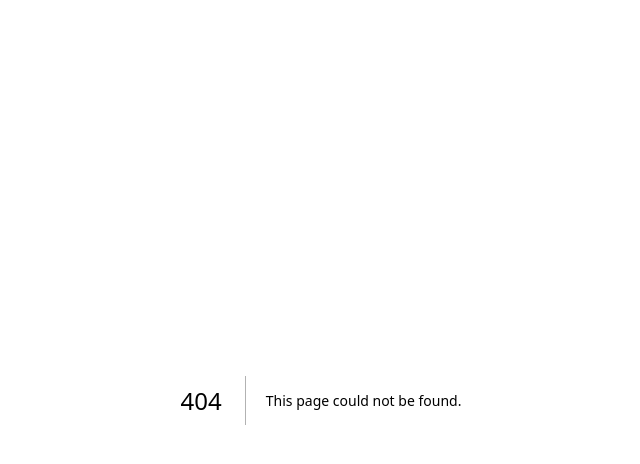
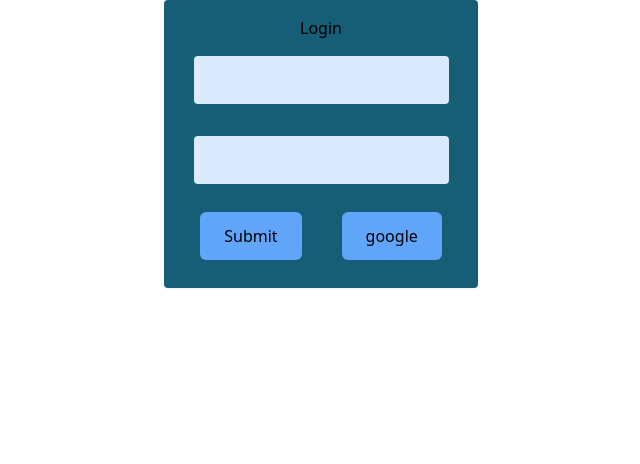
Before and after one commit to antonrejoe/Notes, a Next.js app: page /login in a window 1280 px wide. Before the commit this address had no page. Shown: the top 464 px of the page, without its empty margins (319-959 px from the left). Built offline with nearby package versions, Linux system fonts and the light colour scheme.

Commit message:
done till auth

```diff
--- a/components/Login.jsx
+++ b/components/Login.jsx
@@ -1,16 +1,16 @@
 import React from "react";
-import { account } from "../appwrite/appwriteConfig.js";
-import { Link, useNavigate } from "react-router-dom";
-import { TextField } from "@mui/material";
 import { useState } from "react";
-import "../assets/css/Login/index.css";
+import { Account, Client } from "appwrite";
+const Login = () => {
+  const client = new Client();
 
-const Login = () => {
-  const navigate = useNavigate();
+  const account = new Account(client);
+
+  client.setEndpoint("http://localhost/v1").setProject("64212d46cfb5216a4094");
 
   const googleLogin = (e) => {
     e.preventDefault();
-    account.createOAuth2Session("google", "http://localhost:4000/profile");
+    account.createOAuth2Session("google", "http://localhost:3000/profile");
   };
 
   const [user, setuser] = useState({
@@ -20,7 +20,6 @@ const Login = () => {
   const loginUser = async (e) => {
     try {
       await account.createEmailSession(user.email, user.password);
-      navigate("/profile");
       console.log(e);
     } catch (error) {
       console.log(error);
@@ -29,10 +28,11 @@ const Login = () => {
 
   return (
     <>
-      <div class="login_container">
+      <div className=" drop-shadow-sm grid place-items-center bg-cyan-800 w-fit m-auto h-fit p-4 rounded ">
         <div>Login</div>
 
         <input
+          className="m-1 my-4 p-3 bg-blue-100  rounded"
           type="text"
           name="name"
           id="name"
@@ -44,6 +44,7 @@ const Login = () => {
           }}
         />
         <input
+          className="m-1 my-4 p-3 bg-blue-100  rounded"
           type="password"
           label="password"
           name="password"
@@ -56,12 +57,21 @@ const Login = () => {
             });
           }}
         />
-        <button onClick={loginUser} class="login_btn">
-          Submit
-        </button>
-        <button onClick={googleLogin}>google</button>
+        <div>
+          <button
+            onClick={loginUser}
+            className="p-3 rounded-md bg-blue-400 mx-5 m-3 px-6"
+          >
+            Submit
+          </button>
+          <button
+            onClick={googleLogin}
+            className="p-3 rounded-md bg-blue-400 mx-5 m-3 px-6"
+          >
+            google
+          </button>
+        </div>
       </div>
-      <Link to="/signup">Don't have an account ?</Link>
     </>
   );
 };
--- a/components/Profile.jsx
+++ b/components/Profile.jsx
@@ -1,14 +1,13 @@
 import React from "react";
-import { Link, useNavigate } from "react-router-dom";
-import { account } from "../appwrite/appwriteConfig.js";
 import { useState, useEffect } from "react";
-import Signup from "./Signup";
-
-import "../assets/css/Profile/index.css";
-import TodoForm from "./TodoForm";
+import { Account, Client } from "appwrite";
 
 const Profile = () => {
-  const navigate = useNavigate();
+  const client = new Client();
+
+  const account = new Account(client);
+
+  client.setEndpoint("http://localhost/v1").setProject("64212d46cfb5216a4094");
 
   const [userDetails, setuserDetails] = useState();
   console.log(userDetails);
@@ -29,7 +28,6 @@ const Profile = () => {
   const handleLogout = async () => {
     try {
       await account.deleteSession("current");
-      navigate("/login");
     } catch (error) {
       console.log(error);
     }
@@ -39,21 +37,18 @@ const Profile = () => {
     <>
       {userDetails ? (
         <>
-          <div class="navbar">
-            <h3>{userDetails.name}</h3>
-            <button class="logout_btn" onClick={handleLogout}>
+          <div className=" grid m-0 w-screen bg-cyan-600  grid-flow-col place-items-end text-center grid-cols-1">
+            <h3 className="my-auto p-2">{userDetails.name}</h3>
+            <button className="p-4 bg-blue-500" onClick={handleLogout}>
               Logout
             </button>
           </div>
-          <TodoForm />
         </>
       ) : (
         <>
-          <div class="signUp_direct">
+          <div className="">
             <img src="/Ancient-Aliens.jpg" alt="Ancient aliens were real" />
-            <Link to="/signup">
-              consider Signing in or else aliens will take you away
-            </Link>
+            consider Signing in or else aliens will take you away
             <p> </p>
           </div>
         </>
--- a/components/Signup.jsx
+++ b/components/Signup.jsx
@@ -1,10 +1,11 @@
 import React from "react";
-import { useState, useEffect } from "react";
-import { Client, Account } from "appwrite";
-
+import { useState } from "react";
+import { Account, Client } from "appwrite";
 const client = new Client();
 
 const account = new Account(client);
+
+client.setEndpoint("http://localhost/v1").setProject("64212d46cfb5216a4094");
 
 const Signup = () => {
   const [user, setuser] = useState({
@@ -18,8 +19,8 @@ const Signup = () => {
       e.preventDefault();
       account.createOAuth2Session(
         "google",
-        "http://localhost:4000/profile",
-        "http://localhost:4000/login"
+        "http://localhost:3000/profile",
+        "http://localhost:3000/login"
       );
     } catch (error) {
       console.log(error);
@@ -30,7 +31,7 @@ const Signup = () => {
     e.preventDefault();
 
     try {
-      const promise = await account.create(
+      const promise = account.create(
         crypto.randomUUID(),
         user.email,
         user.password,
@@ -120,7 +121,6 @@ const Signup = () => {
             onClick={googleLogin}
             className=" p-3 rounded-md bg-blue-400 mx-5 w-fit"
           >
-            {" "}
             google
           </button>
         </div>
--- a/next.config.js
+++ b/next.config.js
@@ -1,6 +1,19 @@
 /** @type {import('next').NextConfig} */
 const nextConfig = {
   reactStrictMode: true,
-}
+};
 
-module.exports = nextConfig
+const fsConfig = {
+  webpack: (config, { isServer }) => {
+    // Fixes npm packages that depend on `fs` module
+    if (!isServer) {
+      config.node = {
+        fs: "empty",
+      };
+    }
+
+    return config;
+  },
+};
+
+(module.exports = nextConfig), fsConfig;
--- a/package.json
+++ b/package.json
@@ -27,5 +27,10 @@
     "autoprefixer": "^10.4.14",
     "postcss": "^8.4.21",
     "tailwindcss": "^3.3.0"
+  },
+  "browser": {
+    "fs": false,
+    "os": false,
+    "path": false
   }
 }
--- /dev/null
+++ b/pages/login/index.tsx
@@ -0,0 +1,11 @@
+import React from "react";
+import Login from "../../components/Login";
+const index = () => {
+  return (
+    <>
+      <Login />
+    </>
+  );
+};
+
+export default index;
--- /dev/null
+++ b/pages/profile/index.tsx
@@ -0,0 +1,11 @@
+import React from "react";
+import Profile from "../../components/Profile";
+const index = () => {
+  return (
+    <>
+      <Profile />
+    </>
+  );
+};
+
+export default index;
```
Also changed, not shown: lib/appwrite.ts (+7 -6 lines), 1 other file (tests, documents, lock files or other folders).
